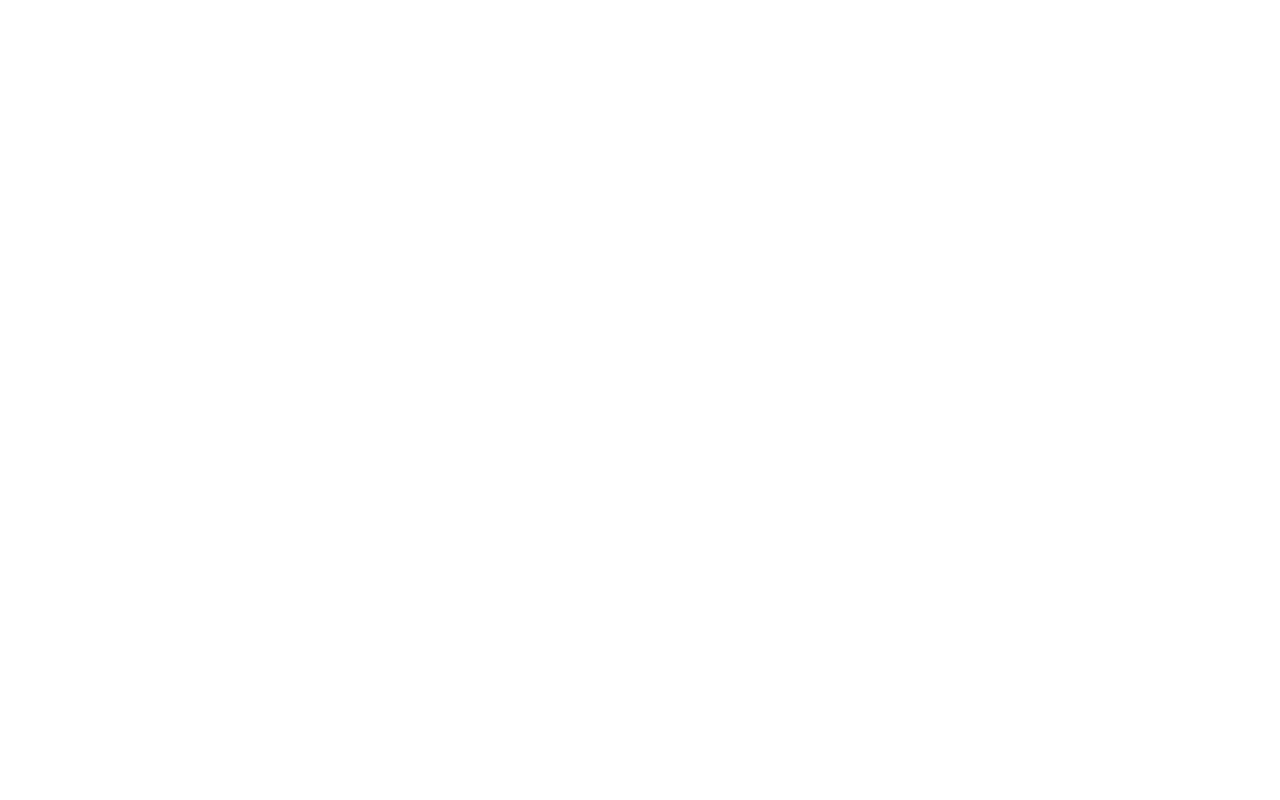
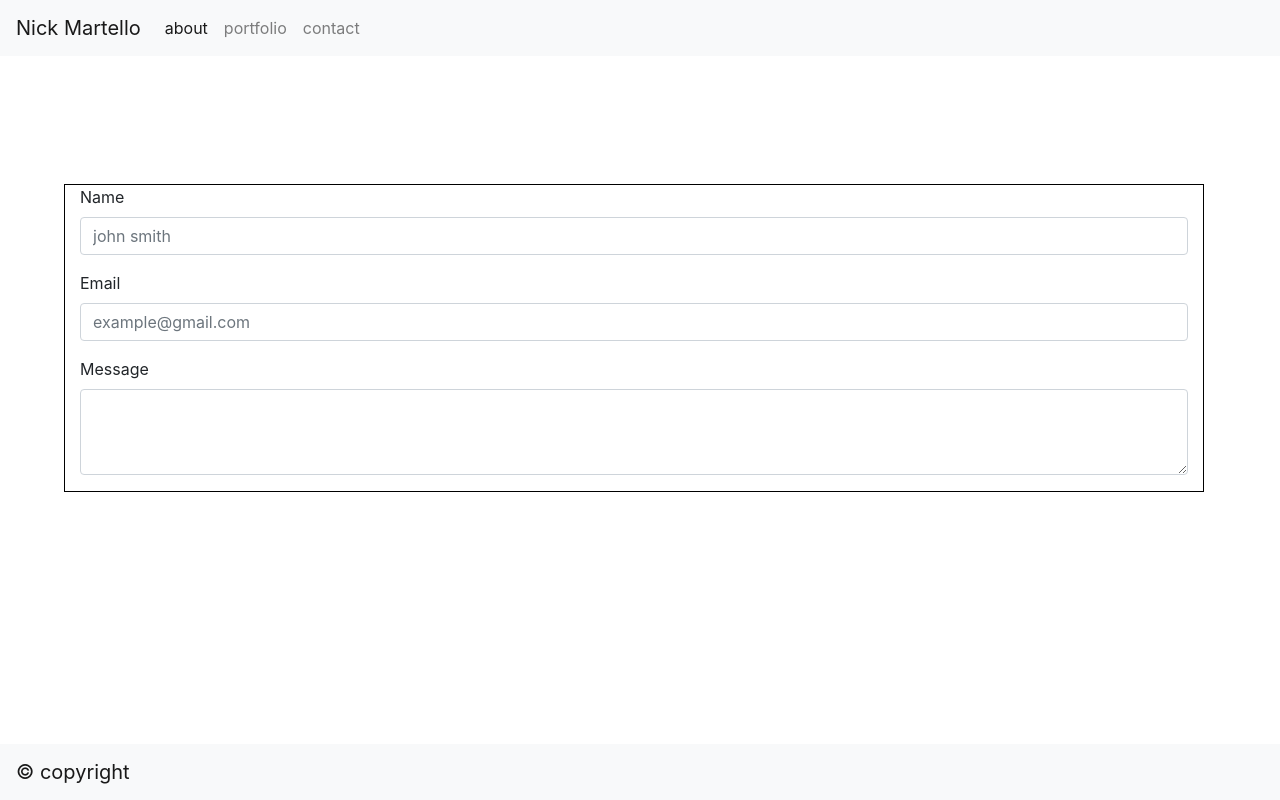
Before and after one commit to nickmartello/bootstrap-portfolio, a plain HTML site: page contact.html in a window 1280 px wide. Drawn offline with nearby package versions, Linux system fonts and the light colour scheme.

Commit message:
linked pages-basic html-started css

```diff
--- a/contact.html
+++ b/contact.html
@@ -0,0 +1,53 @@
+<!DOCTYPE html>
+<html lang="en">
+<head>
+    <meta charset="UTF-8">
+    <link rel="stylesheet" href="https://stackpath.bootstrapcdn.com/bootstrap/4.3.1/css/bootstrap.min.css" integrity="sha384-ggOyR0iXCbMQv3Xipma34MD+dH/1fQ784/j6cY/iJTQUOhcWr7x9JvoRxT2MZw1T" crossorigin="anonymous">
+    <link rel="stylesheet" href="style.css">
+    <title>contact</title>
+</head>
+<body>
+    <header>
+            <nav class="navbar navbar-expand-lg navbar-light bg-light">
+                    <a class="navbar-brand" href="#">Nick Martello</a>
+                    <button class="navbar-toggler" type="button" data-toggle="collapse" data-target="#navbarText" aria-controls="navbarText" aria-expanded="false" aria-label="Toggle navigation">
+                      <span class="navbar-toggler-icon"></span>
+                    </button>
+                    <div class="collapse navbar-collapse" id="navbarText">
+                      <ul class="navbar-nav mr-auto">
+                        <li class="nav-item active">
+                          <a class="nav-link" href="index.html">about <span class="sr-only">(current)</span></a>
+                        </li>
+                        <li class="nav-item">
+                          <a class="nav-link" href="portfolio.html">portfolio</a>
+                        </li>
+                        <li class="nav-item">
+                          <a class="nav-link" href="contact.html">contact</a>
+                        </li>
+                      </ul>
+                    </div>
+            </nav>
+        </header>
+        <div class="container">
+        <form>
+            <div class="form-group">
+                  <label for="exampleFormControlInput1">Name</label>
+                  <input type="email" class="form-control" id="exampleFormControlInput1" placeholder="john smith">
+            </div>
+            <div class="form-group">
+                <label for="exampleFormControlInput1">Email</label>
+                <input type="email" class="form-control" id="exampleFormControlInput1" placeholder="example@gmail.com">
+            </div>
+            <div class="form-group">
+                <label for="exampleFormControlTextarea1">Message</label>
+                <textarea class="form-control" id="exampleFormControlTextarea1" rows="3"></textarea>
+            </div>
+          </form>
+        </div>
+        <footer>
+            <nav class="navbar fixed-bottom navbar-light bg-light">
+                  <a class="navbar-brand" href="#">&copy; copyright</a>
+            </nav>
+        </footer>
+      </body>
+      </html>
--- a/style.css
+++ b/style.css
@@ -18,3 +18,14 @@ img {
 .navlinks {
     color: red;
 }
+
+.container {
+    border: solid 1px black;
+    margin-top: 10%;
+    margin-left: 5%;
+    margin-right: 5%;
+    background: white;
+}
+.col-2 {
+    border: solid 1px black;
+}
```
Also changed, not shown: index.html (+7 -5 lines), portfolio.html (+17 -3 lines).
